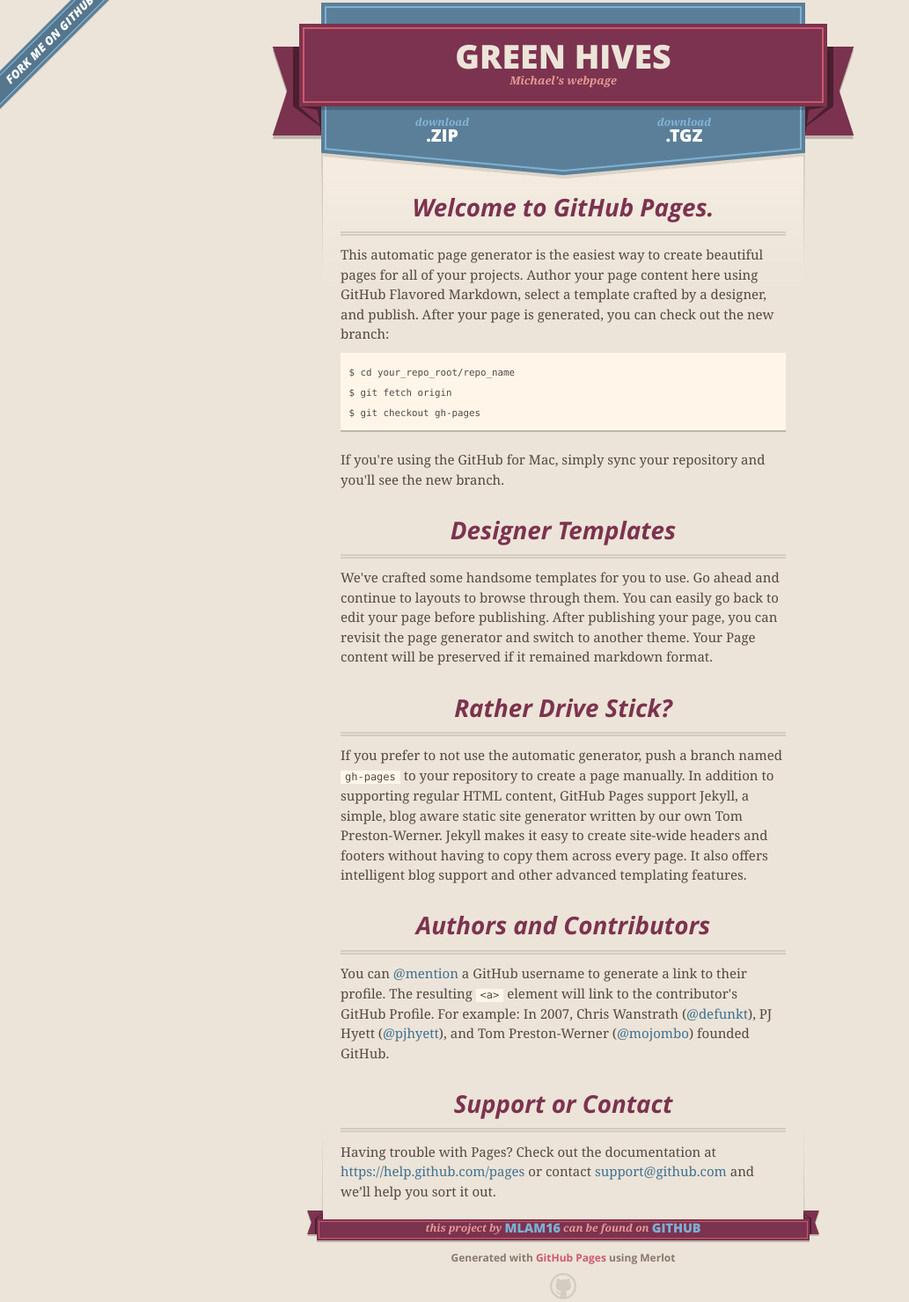
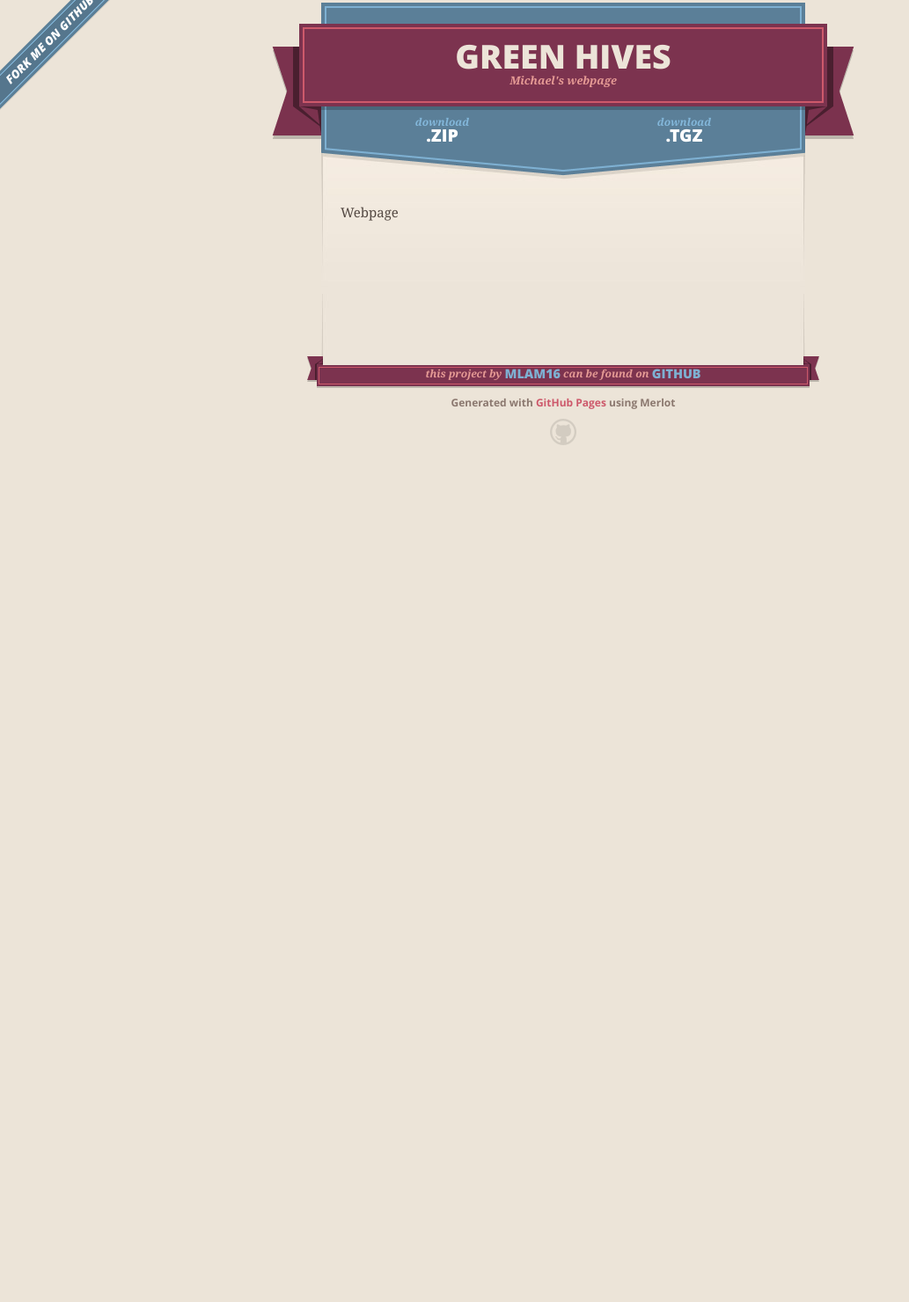
Before and after one commit to mlam16/Michael-s-Webpage, a plain HTML site: page index.html in a window 1280 px wide. Shown: the part 11-1491 px from the top of the page at 88% size, without its empty margins (0-1033 px from the left). After the commit the page ends 800 px from the top, so only its background shows below. Drawn offline with nearby package versions, Linux system fonts and the light colour scheme.

```diff
--- a/index.html
+++ b/index.html
@@ -21,7 +21,7 @@
   </head>
 
   <body>
-    <a id="forkme_banner" href="https://github.com/mlam16/ml2">View on GitHub</a>
+    <a id="forkme_banner" href="https://github.com/mlam16/Michael-s-Webpage">View on GitHub</a>
     <div class="shell">
 
       <header>
@@ -37,7 +37,7 @@
 
       <section id="downloads">
         <span class="inner">
-          <a href="https://github.com/mlam16/ml2/zipball/master" class="zip"><em>download</em> .ZIP</a><a href="https://github.com/mlam16/ml2/tarball/master" class="tgz"><em>download</em> .TGZ</a>
+          <a href="https://github.com/mlam16/Michael-s-Webpage/zipball/master" class="zip"><em>download</em> .ZIP</a><a href="https://github.com/mlam16/Michael-s-Webpage/tarball/master" class="tgz"><em>download</em> .TGZ</a>
         </span>
       </section>
 
@@ -46,43 +46,19 @@
 
 
       <section id="main_content">
-        <h3>
-<a id="welcome-to-github-pages" class="anchor" href="#welcome-to-github-pages" aria-hidden="true"><span class="octicon octicon-link"></span></a>Welcome to GitHub Pages.</h3>
+        <p>
+</p>
 
-<p>This automatic page generator is the easiest way to create beautiful pages for all of your projects. Author your page content here using GitHub Flavored Markdown, select a template crafted by a designer, and publish. After your page is generated, you can check out the new branch:</p>
+<p>Webpage</p>
 
-<pre><code>$ cd your_repo_root/repo_name
-$ git fetch origin
-$ git checkout gh-pages
-</code></pre>
-
-<p>If you're using the GitHub for Mac, simply sync your repository and you'll see the new branch.</p>
-
-<h3>
-<a id="designer-templates" class="anchor" href="#designer-templates" aria-hidden="true"><span class="octicon octicon-link"></span></a>Designer Templates</h3>
-
-<p>We've crafted some handsome templates for you to use. Go ahead and continue to layouts to browse through them. You can easily go back to edit your page before publishing. After publishing your page, you can revisit the page generator and switch to another theme. Your Page content will be preserved if it remained markdown format.</p>
-
-<h3>
-<a id="rather-drive-stick" class="anchor" href="#rather-drive-stick" aria-hidden="true"><span class="octicon octicon-link"></span></a>Rather Drive Stick?</h3>
-
-<p>If you prefer to not use the automatic generator, push a branch named <code>gh-pages</code> to your repository to create a page manually. In addition to supporting regular HTML content, GitHub Pages support Jekyll, a simple, blog aware static site generator written by our own Tom Preston-Werner. Jekyll makes it easy to create site-wide headers and footers without having to copy them across every page. It also offers intelligent blog support and other advanced templating features.</p>
-
-<h3>
-<a id="authors-and-contributors" class="anchor" href="#authors-and-contributors" aria-hidden="true"><span class="octicon octicon-link"></span></a>Authors and Contributors</h3>
-
-<p>You can <a href="https://github.com/blog/821" class="user-mention">@mention</a> a GitHub username to generate a link to their profile. The resulting <code>&lt;a&gt;</code> element will link to the contributor's GitHub Profile. For example: In 2007, Chris Wanstrath (<a href="https://github.com/defunkt" class="user-mention">@defunkt</a>), PJ Hyett (<a href="https://github.com/pjhyett" class="user-mention">@pjhyett</a>), and Tom Preston-Werner (<a href="https://github.com/mojombo" class="user-mention">@mojombo</a>) founded GitHub.</p>
-
-<h3>
-<a id="support-or-contact" class="anchor" href="#support-or-contact" aria-hidden="true"><span class="octicon octicon-link"></span></a>Support or Contact</h3>
-
-<p>Having trouble with Pages? Check out the documentation at <a href="https://help.github.com/pages">https://help.github.com/pages</a> or contact <a href="mailto:support@github.com">support@github.com</a> and we’ll help you sort it out.</p>
+<p>
+</p>
       </section>
 
       <footer>
         <span class="ribbon-outer">
           <span class="ribbon-inner">
-            <p>this project by <a href="https://github.com/mlam16">mlam16</a> can be found on <a href="https://github.com/mlam16/ml2">GitHub</a></p>
+            <p>this project by <a href="https://github.com/mlam16">mlam16</a> can be found on <a href="https://github.com/mlam16/Michael-s-Webpage">GitHub</a></p>
           </span>
           <span class="left-tail"></span>
           <span class="right-tail"></span>
```
Also changed, not shown: params.json (+1 -1 lines).
